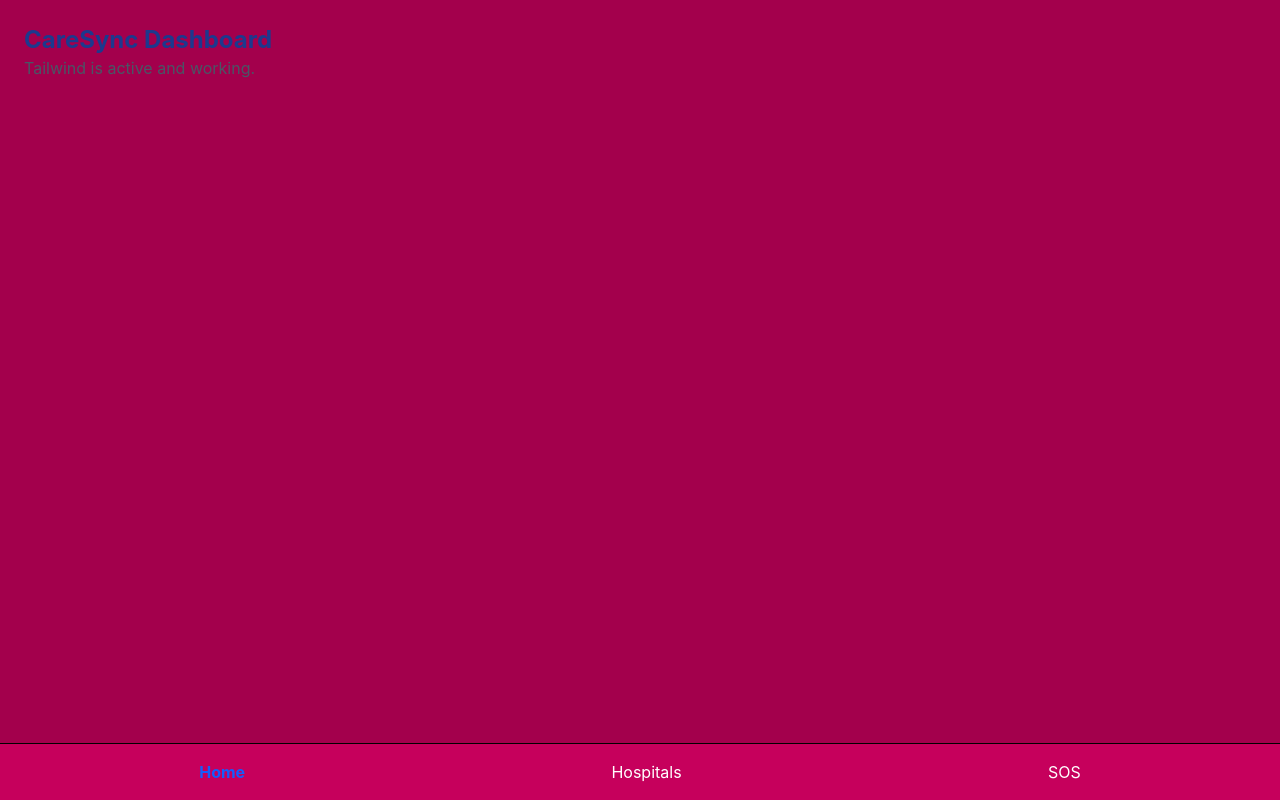
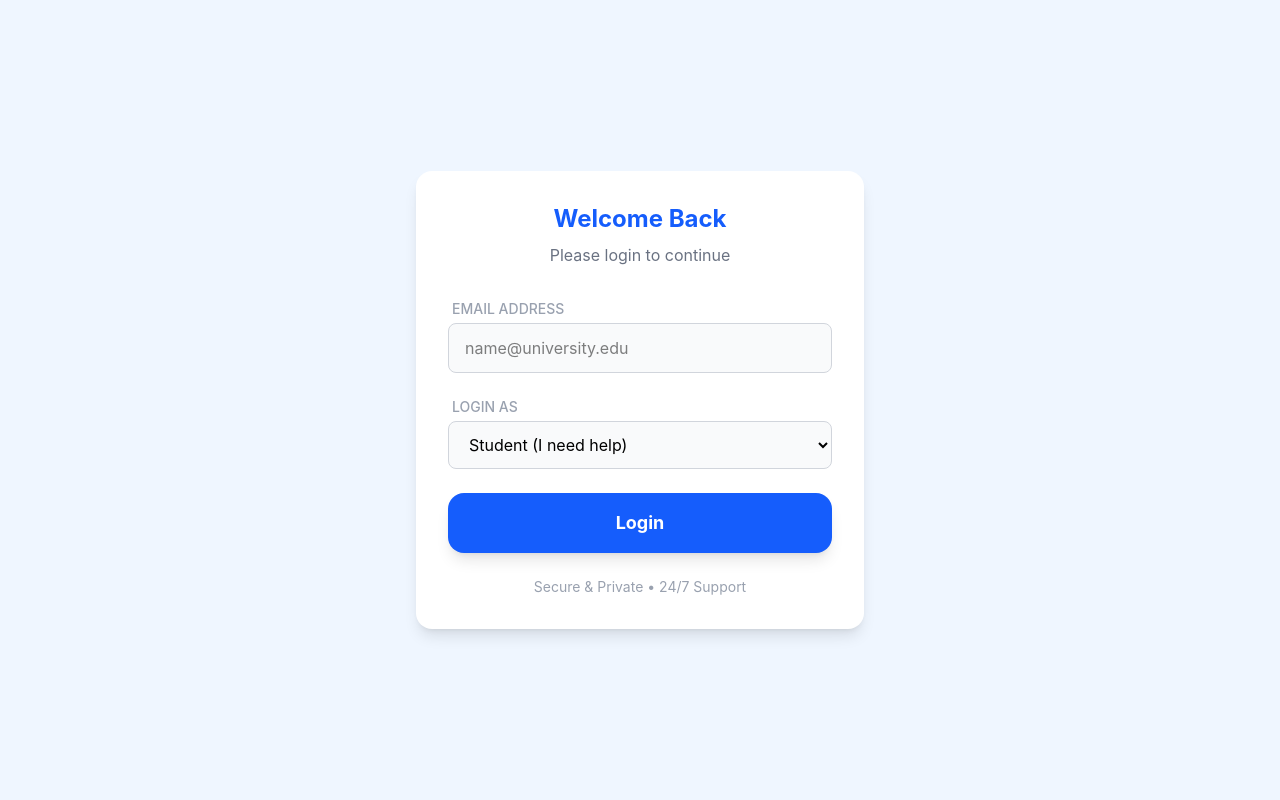
Before and after one commit to mishravaishu28-ai/CareSync-Main-, a React (Vite) app: page / in a window 1280 px wide. Built offline with nearby package versions, Linux system fonts and the light colour scheme.

Commit message:
feat student dashboard with sos and ai chat and wellness feture, login page

```diff
--- a/src/App.jsx
+++ b/src/App.jsx
@@ -1,15 +1,38 @@
-import Navbar from './components/Navbar';
-import Dashboard from './pages/Dashboard';
+import { BrowserRouter as Router, Routes, Route, Navigate } from 'react-router-dom';
+import { useState } from 'react';
+import Login from './pages/Login';
+import StudentDashboard from './pages/StudentDashboard';
+import HospitalDashboard from './pages/HospitalDashboard';
 
 function App() {
+  // Logic 1: State management. User shuru me 'null' hai.
+  const [user, setUser] = useState(null);
+
   return (
-    <div className="min-h-screen bg-gray-50">
-      {/* Dashboard top par rahega */}
-      <Dashboard />
+    <Router>
+      <Routes>
+        {/* Logic 2: Conditional Rendering.
+            Agar user null hai, toh Login dikhao.
+            Jaise hi Login se data aayega, ye Navigate kar dega user.role par. */}
+        <Route
+          path="/"
+          element={!user ? <Login setUser={setUser} /> : <Navigate to={`/${user.role}`} />}
+        />
 
-      {/* Navbar hamesha bottom par "fixed" rahega */}
-      <Navbar />
-    </div>
+        {/* Logic 3: Protected Routes.
+            Ye check karta hai ki kya user ka role 'student' hai?
+            Nahi toh wapas "/" (login) par bhej deta hai. */}
+        <Route
+          path="/student"
+          element={user?.role === 'student' ? <StudentDashboard /> : <Navigate to="/" />}
+        />
+
+        <Route
+          path="/hospital"
+          element={user?.role === 'hospital' ? <HospitalDashboard /> : <Navigate to="/" />}
+        />
+      </Routes>
+    </Router>
   );
 }
 
--- a/src/components/Navbar.jsx
+++ b/src/components/Navbar.jsx
@@ -1,10 +1,13 @@
-export default function Navbar() {
-  return (
-    <nav className="fixed bottom-0 left-0 right-0 bg-pink-700 border-t p-4 flex justify-around shadow-lg">
-      <span className="text-blue-600 font-bold cursor-pointer">Home</span>
-      <span className="text-white cursor-pointer">Hospitals</span>
-      <span className="text-white cursor-pointer">SOS</span>
-    </nav>
-
-  );
-}
+const BottomNav = () => (
+  <div className="fixed bottom-0 left-0 right-0 bg-white border-t flex justify-around p-3 pb-6 shadow-lg">
+    <button className="flex flex-col items-center text-blue-600">
+      <span className="text-xs font-bold">Home</span>
+    </button>
+    <button className="flex flex-col items-center text-gray-400">
+      <span className="text-xs font-bold">AI Chat</span>
+    </button>
+    <button className="flex flex-col items-center text-gray-400">
+      <span className="text-xs font-bold">Profile</span>
+    </button>
+  </div>
+);
--- a/src/pages/Dashboard.jsx
+++ /dev/null
@@ -1,8 +0,0 @@
-export default function Dashboard() {
-  return (
-    <div className="p-6 min-h-screen bg-pink-800">
-      <h1 className="text-2xl font-bold text-blue-900">CareSync Dashboard</h1>
-      <p className="text-gray-600">Tailwind is active and working.</p>
-    </div>
-  );
-}
--- a/src/pages/HospitalView.jsx
+++ b/src/pages/HospitalDashboard.jsx
@@ -1,5 +1,5 @@
 import React from 'react';
-const HospitalView = () => {
+const HospitalDashboard = () => {
   return (
     <div className="p-8 border-4 border-blue-500 border-dashed m-4 text-center">
       <h2 className="text-2xl font-bold text-blue-600">Hospital View Placeholder</h2>
@@ -11,4 +11,4 @@ const HospitalView = () => {
 };
 
 
-export default HospitalView;
+export default HospitalDashboard;
--- a/src/pages/Login.jsx
+++ b/src/pages/Login.jsx
@@ -0,0 +1,64 @@
+import React, { useState } from 'react';
+
+const Login = ({ setUser }) => {
+  const [email, setEmail] = useState('');
+  const [role, setRole] = useState('student'); // Default is student
+
+  const handleLogin = (e) => {
+    e.preventDefault();
+    if(email!==""){
+        setUser({email:email,role:role});
+        console.log("Logging in as:", role, "Email:", email);
+    } else{
+        alert("(please enter your email!");
+    }
+    // Yahan Shivam ka Firebase Auth logic aayega
+  };
+
+  return (
+    <div className="min-h-screen flex items-center justify-center bg-blue-50 p-4">
+      <div className="max-w-md w-full bg-white rounded-2xl shadow-lg p-8">
+        <h2 className="text-2xl font-bold text-center text-blue-600 mb-2">Welcome Back</h2>
+        <p className="text-gray-500 text-center mb-8">Please login to continue</p>
+
+        <form onSubmit={handleLogin} className="space-y-6">
+          <div>
+            <label className="block text-sm font-medium text-gray-400 uppercase ml-1 mb-1">Email Address</label>
+            <input
+              type="email"
+              required
+              className="mt-1 block w-full px-4 py-3 bg-gray-50 border border-gray-300 rounded-lg focus:ring-blue-500 focus:border-blue-500"
+              placeholder="name@university.edu"
+              value={email}
+              onChange={(e) => setEmail(e.target.value)}
+            />
+          </div>
+
+          <div>
+            <label className="block text-sm font-medium text-gray-400 uppercase ml-1 mb-1">Login As</label>
+            <select
+              value={role}
+              onChange={(e) => setRole(e.target.value)}
+              className="mt-1 block w-full px-4 py-3 bg-gray-50 border border-gray-300 rounded-lg focus:ring-blue-500 focus:border-blue-500"
+            >
+              <option value="student">Student (I need help)</option>
+              <option value="hospital">Hospital (I want to help)</option>
+            </select>
+          </div>
+          <button
+            type="submit"
+            className="w-full bg-blue-600 text-white py-4 rounded-2xl font-bold text-lg shadow-lg hover:bg-blue-700 active:scale-[0.97] transition-all"
+          >
+            Login
+          </button>
+        </form>
+
+        <p className="mt-6 text-center text-sm text-gray-400">
+          Secure & Private • 24/7 Support
+        </p>
+      </div>
+    </div>
+  );
+};
+
+export default Login;
--- /dev/null
+++ b/src/pages/StudentDashboard.jsx
@@ -0,0 +1,98 @@
+import React, { useState } from 'react';
+
+const StudentDashboard = () => {
+  const [activeTab, setActiveTab] = useState('home');
+
+  // Logic to switch between views
+  const renderContent = () => {
+    switch (activeTab) {
+      case 'home':
+        return (
+          <div className="flex-1 flex flex-col items-center justify-center text-center px-8 animate-fade-in">
+            <div className="w-24 h-24 bg-teal-50 rounded-full flex items-center justify-center mb-6 shadow-sm border border-teal-100">
+              <span className="text-5xl">🧘‍♀️</span>
+            </div>
+            <h1 className="text-3xl font-bold text-slate-700 leading-tight">Take a deep breath.</h1>
+            <p className="text-slate-500 mt-4 text-lg font-light max-w-xs">
+              Everything is going to be okay. We are here to support you.
+            </p>
+          </div>
+        );
+      case 'ai-chat':
+        return (
+          <div className="flex-1 p-6 flex flex-col animate-fade-in">
+            <h2 className="text-xl font-semibold text-slate-700 mb-4">AI Companion</h2>
+            <div className="flex-1 bg-white/50 rounded-3xl p-4 border border-slate-100 shadow-inner">
+               <p className="text-slate-400 italic text-sm text-center mt-10">How are you feeling today? Start typing...</p>
+            </div>
+          </div>
+        );
+      case 'wellness':
+        return (
+          <div className="flex-1 p-6 animate-fade-in">
+            <h2 className="text-xl font-semibold text-slate-700 mb-6">Wellness Corner</h2>
+            <div className="grid grid-cols-1 gap-4">
+              <div className="p-5 bg-teal-50/50 rounded-2xl border border-teal-100">
+                <p className="text-teal-800 font-medium">Daily Mood Tracker</p>
+                <p className="text-teal-600 text-xs">How was your day?</p>
+              </div>
+              <div className="p-5 bg-sky-50/50 rounded-2xl border border-sky-100">
+                <p className="text-sky-800 font-medium">Quick Meditation</p>
+                <p className="text-sky-600 text-xs">2-minute breathing exercise</p>
+              </div>
+            </div>
+          </div>
+        );
+      default:
+        return null;
+    }
+  };
+
+  return (
+    // Background uses a soft Sea Blue/Green gradient
+    <div className="min-h-screen bg-blue-50 from-slate-50 to-teal-50 flex flex-col pb-28">
+
+      {/* Dynamic Main Section */}
+      {renderContent()}
+
+      {/* Bottom Navigation Bar */}
+      <nav className="fixed bottom-0 left-0 right-0 bg-white/80 backdrop-blur-md border-t border-slate-100 shadow-[0_-10px_25px_-5px_rgba(0,0,0,0.05)] rounded-t-[3rem] px-8 py-5 z-50">
+        <div className="flex items-center justify-between relative">
+
+          {/* Left: AI Chat Tab */}
+          <button
+            onClick={() => setActiveTab('ai-chat')}
+            className={`flex flex-col items-center transition-all duration-300 ${activeTab === 'ai-chat' ? 'text-teal-600 scale-110' : 'text-slate-400'}`}
+          >
+            <div className={`p-2 rounded-xl ${activeTab === 'ai-chat' ? 'bg-teal-50' : ''}`}>
+               <span className="text-2xl">☁️</span>
+            </div>
+            <span className="text-[10px] font-bold mt-1 tracking-widest uppercase">AI Chat</span>
+          </button>
+
+          {/* CENTRE: SOS Button (Safety First) */}
+          <div className="relative -mt-14">
+            <div className="absolute inset-0 bg-rose-200 rounded-full animate-ping opacity-30"></div>
+            <button className="relative w-24 h-24 bg-rose-500 text-white rounded-full flex items-center justify-center shadow-xl border-8 border-white active:scale-90 transition-all">
+              <span className="text-2xl font-black tracking-tighter">SOS</span>
+            </button>
+          </div>
+
+          {/* Right: Wellness Tab */}
+          <button
+            onClick={() => setActiveTab('wellness')}
+            className={`flex flex-col items-center transition-all duration-300 ${activeTab === 'wellness' ? 'text-teal-600 scale-110' : 'text-slate-400'}`}
+          >
+            <div className={`p-2 rounded-xl ${activeTab === 'wellness' ? 'bg-teal-50' : ''}`}>
+               <span className="text-2xl">🌱</span>
+            </div>
+            <span className="text-[10px] font-bold mt-1 tracking-widest uppercase">Wellness</span>
+          </button>
+
+        </div>
+      </nav>
+    </div>
+  );
+};
+
+export default StudentDashboard;
```
